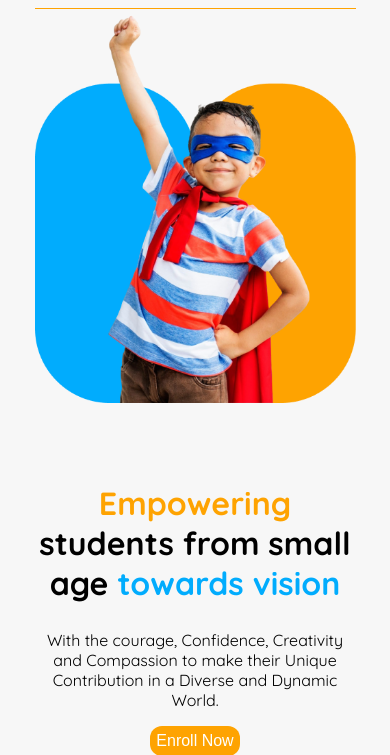
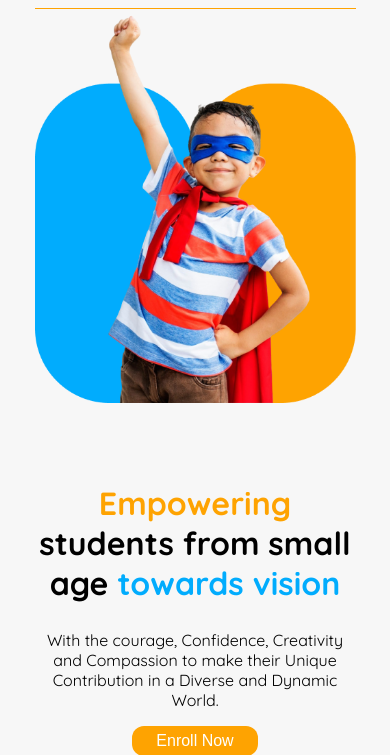
Before and after one commit to MohammadFakhruddin/Assignment-2-B11-A2-Kids-School, a plain HTML site: page index.html in a window 390 px wide. In both pictures the pointer is over the button "Enroll Now". Shown: the part 89-844 px from the top of the page. Drawn offline with Linux system fonts and the light colour scheme.

Commit message:
added button responsive style

```diff
--- a/styles.css
+++ b/styles.css
@@ -526,7 +526,7 @@ footer {
         border: none;
         border-radius: 12px;
         color: white;
-        padding: 6px;
+        padding: 6px 24px;
         font-weight: 500;
     }
     h1 {
```
